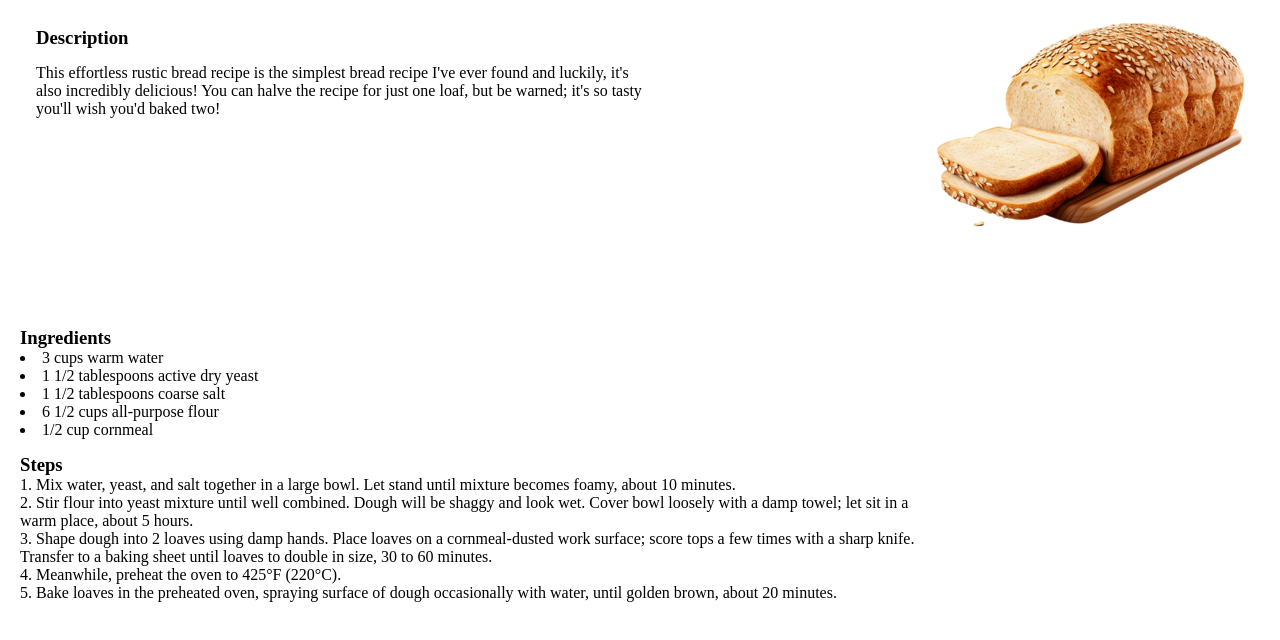
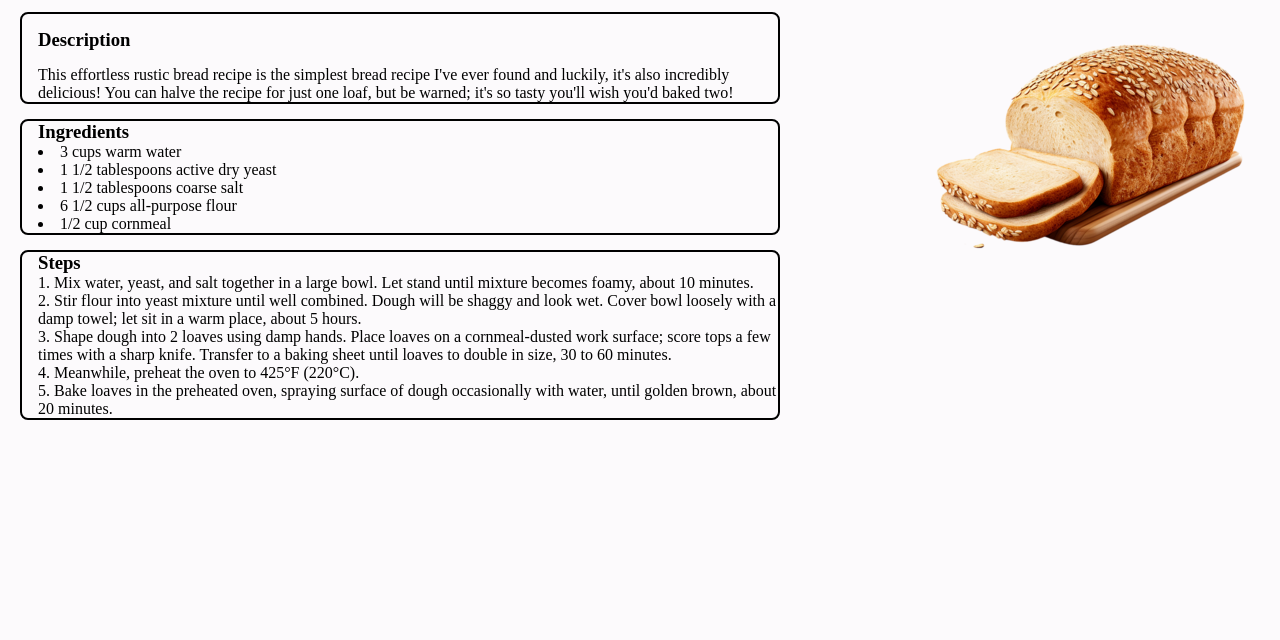
Before and after one commit to Szwed88/odin-recipes, a plain HTML site: page recipes/bread.html in a window 1280 px wide. Shown: the part 74-714 px from the top of the page. Drawn offline with Linux system fonts and the light colour scheme.

Commit message:
updated index.html and style.css

```diff
--- a/style.css
+++ b/style.css
@@ -30,21 +30,29 @@ width: 400px;
 list-style-type: square;
 }
 .container{
-  display: flex;
-  height: 300px;
-  width: 70%;
-  flex: 1;
   padding-left: 1em;
+  border: solid black 2px;
+  border-radius: 8px;
+
+}
+.container-2{
+  padding-left: 1em;
+  border: solid black 2px;
+  border-radius: 8px;
+
+}
+
+.container-3{
+  padding-left: 1em;
+  border: solid black 2px;
+  border-radius: 8px;
+
 }
 .container,div,h1{
   margin-top: 15px;
 }
 .container,div,p{
   margin-top: 15px;
-}
-img{
-    width: 200px;
-    height: 350px;
 }
  a:link, a:visited {
 
@@ -53,15 +61,17 @@ img{
 
  }
  a:hover, a:active{
-    color:red;
+    color:white;
     background-color: black;
  }
 body{
-    background-position: right top;
+
     background-repeat: no-repeat;
-    background-repeat: no-repeat;
-    margin-right: 360px;
+    background-position: right top 5%;
+    /*background-position:right top;*/
+    margin-right: 500px;
     background-attachment: fixed;
     margin-left: 20px;
     list-style-position: inside;
+    background-color: #fcfafc;
 }
```
Also changed, not shown: index.html (+4 -4 lines), images/cooking.png (added), images/pot.gif (added).
